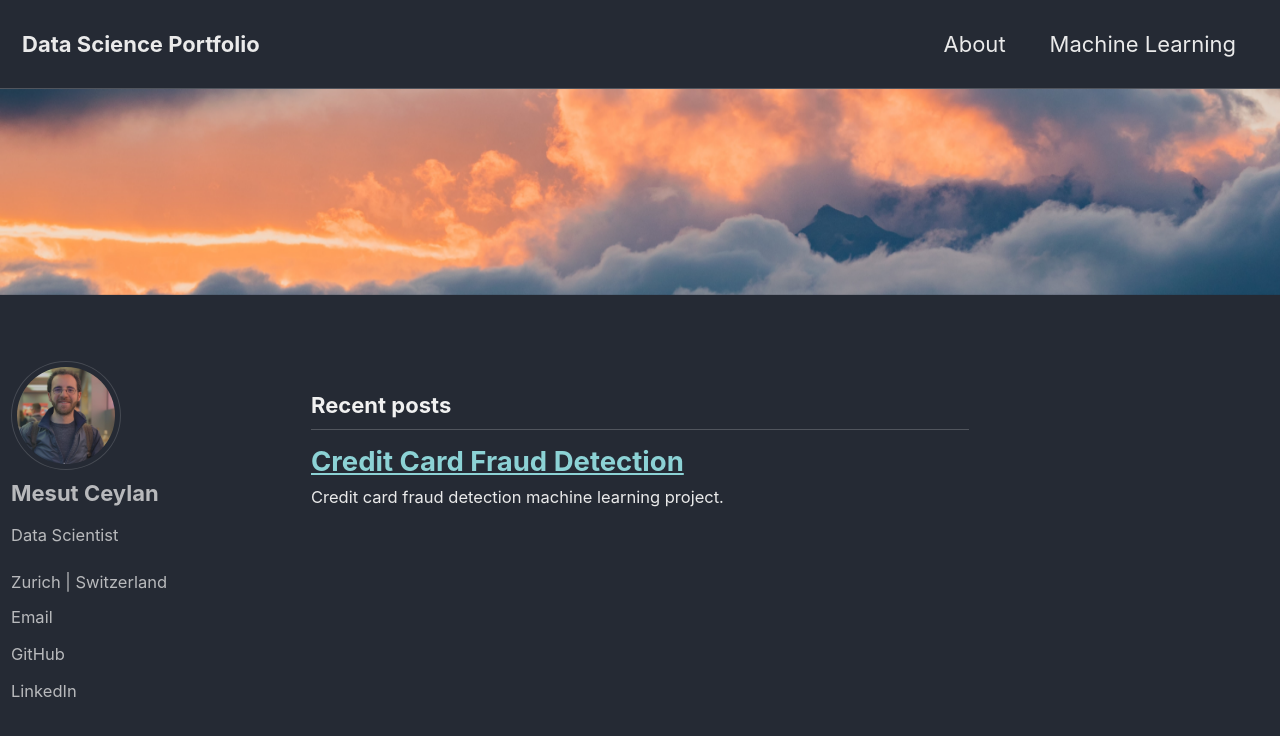
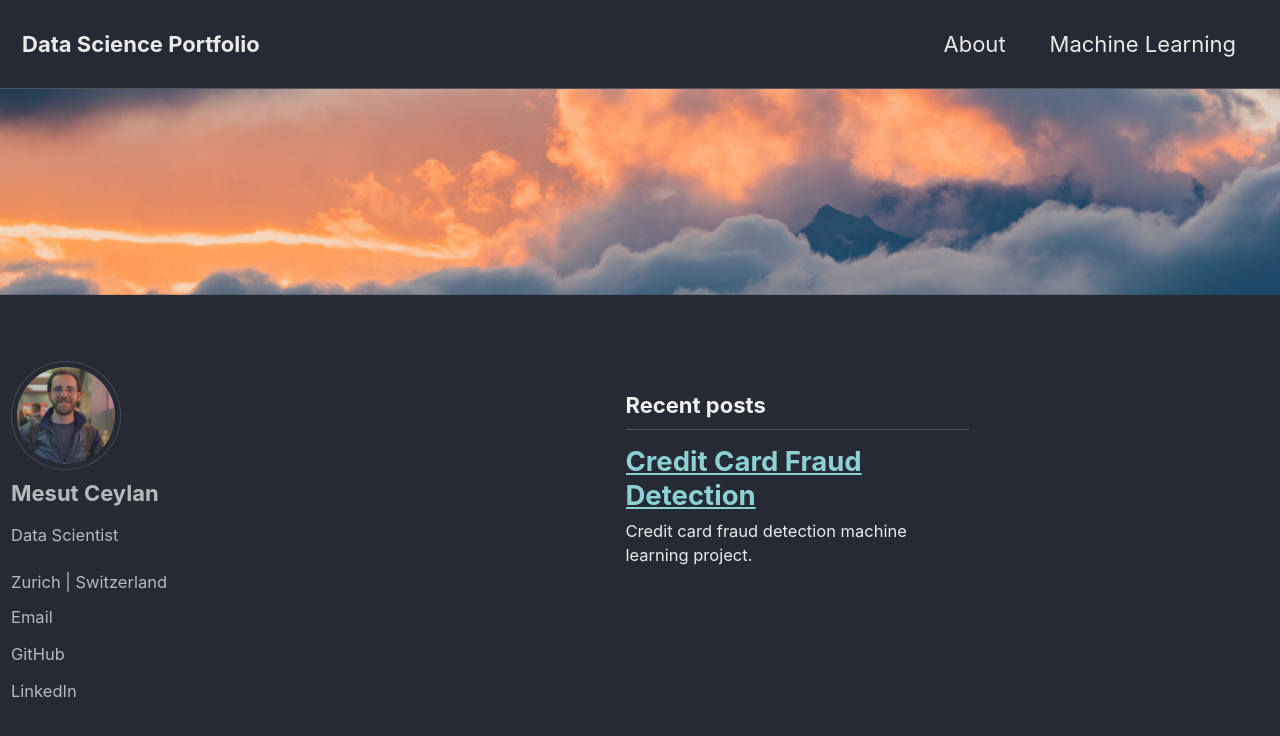
Before and after one commit to ceylanmesut/ceylanmesut.github.io, a Jekyll site: the page built from index.html, in a window 1280 px wide and 900 px high. Shown: the top 736 px of the window. Built offline with Jekyll 4.4.1, drawn with Linux system fonts in a browser that asks for light colours; cached includes are drawn as plain includes; the list of posts is cut into pages by our own code.

```diff
--- a/_sass/minimal-mistakes/_archive.scss
+++ b/_sass/minimal-mistakes/_archive.scss
@@ -8,12 +8,12 @@
 
   @include breakpoint($large) {
     float: right;
-    width: calc(100% - #{$right-sidebar-width-narrow});
+    width: calc(75% - #{$right-sidebar-width-narrow});
     padding-right: $right-sidebar-width-narrow;
   }
 
   @include breakpoint($x-large) {
-    width: calc(100% - #{$right-sidebar-width});
+    width: calc(75% - #{$right-sidebar-width});
     padding-right: $right-sidebar-width;
   }
 }
--- a/_sass/minimal-mistakes/_page.scss
+++ b/_sass/minimal-mistakes/_page.scss
@@ -22,12 +22,12 @@
 .page {
   @include breakpoint($large) {
     float: right;
-    width: calc(100% - #{$right-sidebar-width-narrow});
+    width: calc(75% - #{$right-sidebar-width-narrow});
     padding-right: $right-sidebar-width-narrow;
   }
 
   @include breakpoint($x-large) {
-    width: calc(100% - #{$right-sidebar-width});
+    width: calc(75% - #{$right-sidebar-width});
     padding-right: $right-sidebar-width;
   }
 
```
